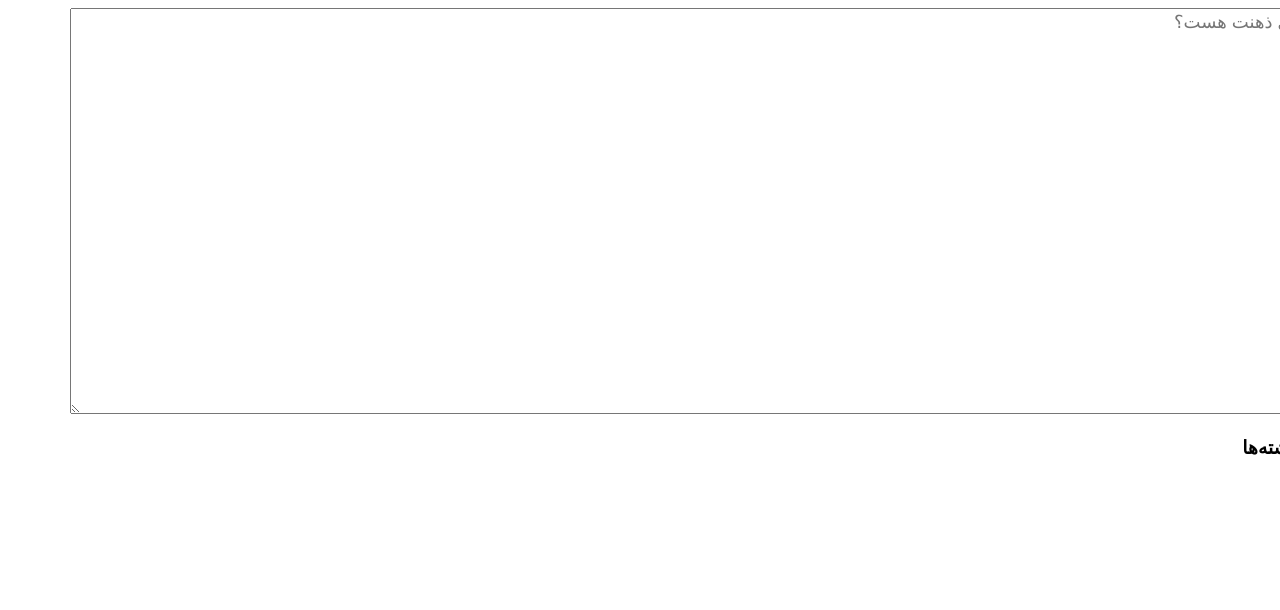
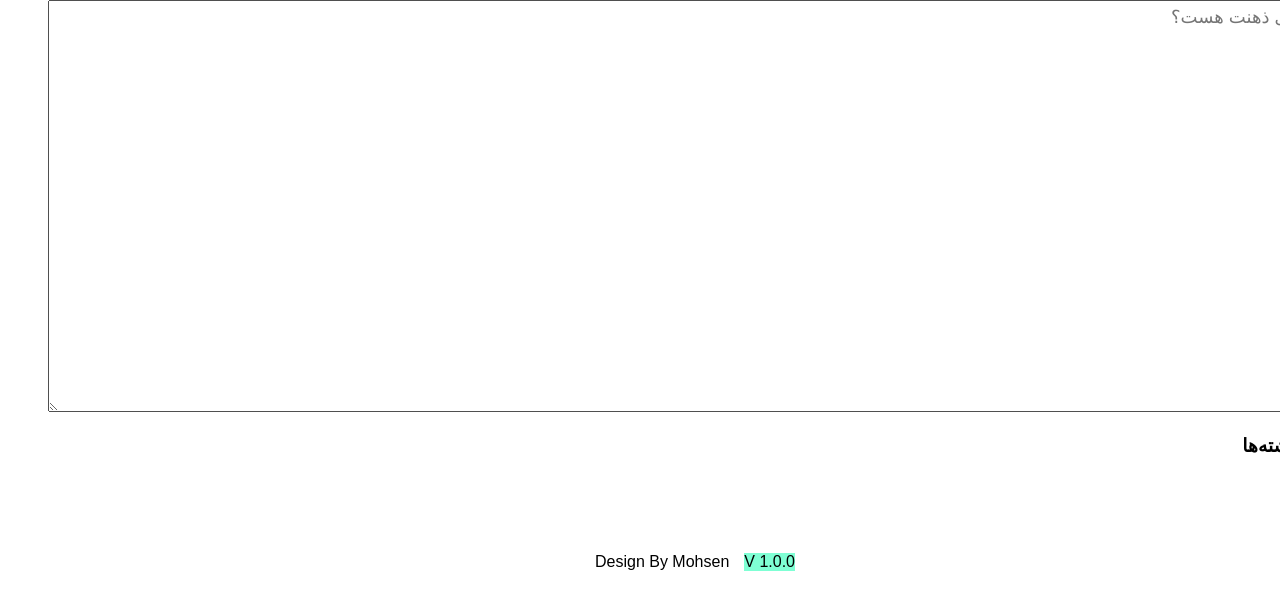
Before and after one commit to mohsen12999/daftarche, a React (Vite) app: page / in a window 1280 px wide. Shown: the top 610 px of the page. Built offline with nearby package versions, Linux system fonts and the light colour scheme; a small style sheet from the web is missing.

Commit message:
Implement version

```diff
--- a/index.html
+++ b/index.html
@@ -15,4 +15,5 @@
     <div id="root"></div>
     <script type="module" src="/src/main.jsx"></script>
   </body>
+
 </html>
--- a/package.json
+++ b/package.json
@@ -9,6 +9,7 @@
     "preview": "vite preview"
   },
   "dependencies": {
+    "env-cmd": "^10.1.0",
     "react": "^18.2.0",
     "react-dom": "^18.2.0"
   },
--- a/src/App.css
+++ b/src/App.css
@@ -2,4 +2,6 @@ body,
 .input-memory,
 .my-input {
   font-family: Vazirmatn, sans-serif;
+  margin: 0 ;
+
 }
--- a/src/App.jsx
+++ b/src/App.jsx
@@ -1,6 +1,6 @@
 import AllNotes from "./components/AllNotes";
 import MyNote from "./components/MyNote";
-
+import Footer from "./components/Footer";
 import "./App.css"
 
 function App() {
@@ -8,6 +8,7 @@ function App() {
     <div className="App">
       <MyNote />
       <AllNotes />
+      <Footer/>
     </div>
   )
 }
--- a/src/components/AllNotes.css
+++ b/src/components/AllNotes.css
@@ -1,3 +1,4 @@
 .input-memory{
     white-space: pre-wrap;
+    padding: 5px;
 }
--- /dev/null
+++ b/src/components/Footer.css
@@ -0,0 +1,19 @@
+.footer{
+    height: 80px;
+    width: 100%;
+    margin-top: 60px;
+    padding: 5px;
+    display: flex;
+    justify-content:center;
+
+}
+.version{
+    background-color: aquamarine;
+    width: fit-content;
+    height: fit-content;
+}
+.row{
+    display: flex;
+    align-items: center;
+    gap: 15px;
+}
--- /dev/null
+++ b/src/components/Footer.jsx
@@ -0,0 +1,16 @@
+import "./Footer.css"
+import {version} from "../../package.json"
+const Footer = () =>{
+    return(
+        <div
+        className="footer">
+            <div className="row">
+            <div className="version">
+               V {version}
+            </div>
+             <p> Design By Mohsen</p></div>
+
+        </div>
+    )
+}
+export default Footer;
--- a/src/components/MyNote.css
+++ b/src/components/MyNote.css
@@ -2,4 +2,5 @@
     width: 100%;
     height: 50vh;
     font-size: large;
+    padding: 5px;
 }
```
Also changed, not shown: 1 other file (tests, documents, lock files or other folders).
